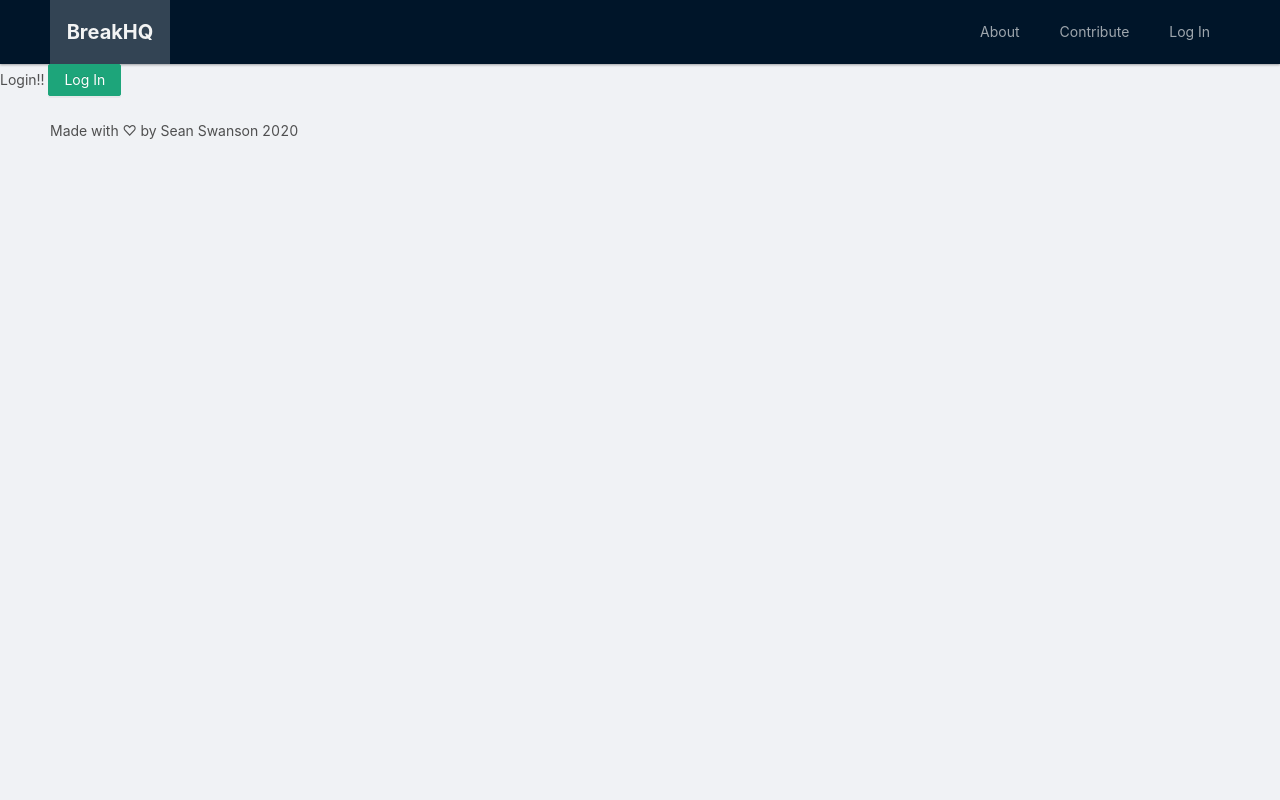
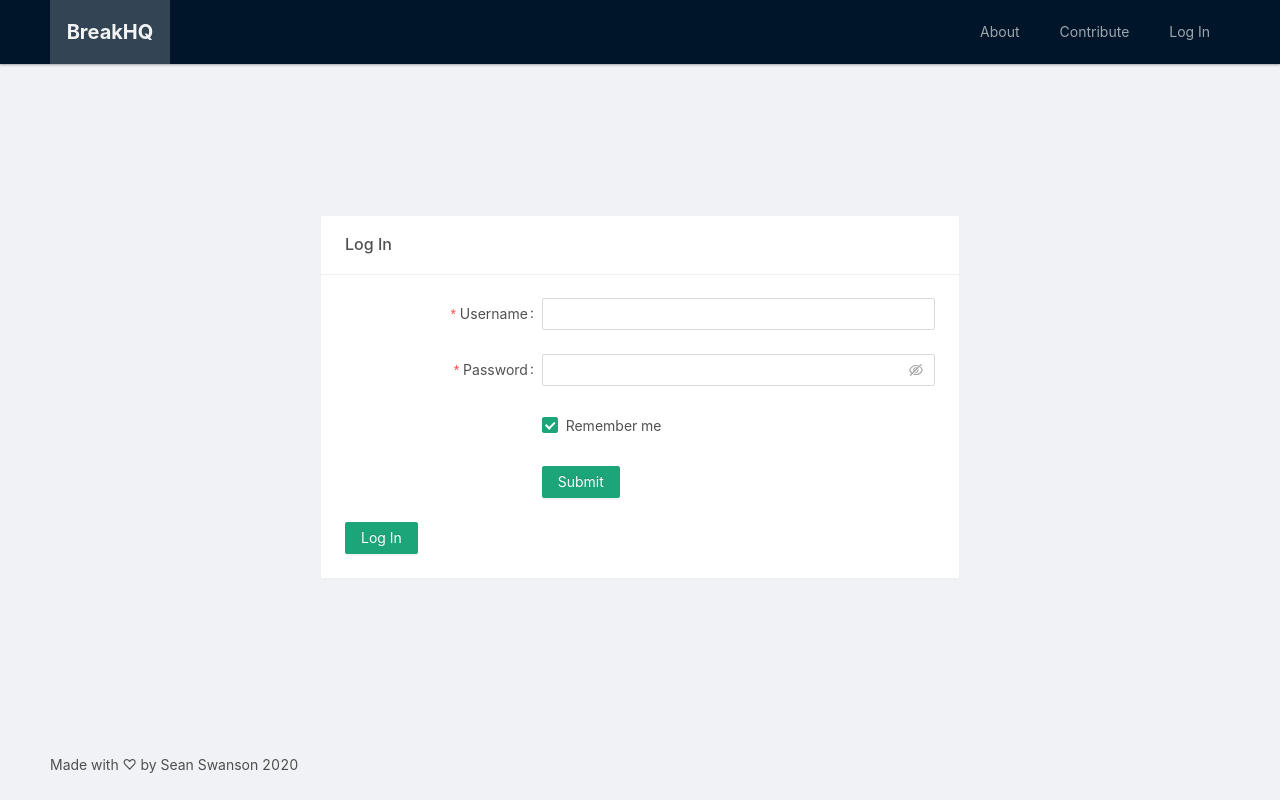
Before and after one commit to seancswanson/breakerbase, a React (Create React App) app: page /login in a window 1280 px wide. Built offline with nearby package versions, Linux system fonts and the light colour scheme.

Commit message:
Added auth form inside Login page component.

```diff
--- a/src/components/Login/Login.jsx
+++ b/src/components/Login/Login.jsx
@@ -1,5 +1,21 @@
 import React, { Component } from 'react';
-import { Button } from 'antd';
+import { Card, Form, Input, Button, Checkbox } from 'antd';
+
+const layout = {
+  labelCol: {
+    span: 8,
+  },
+  wrapperCol: {
+    span: 16,
+  },
+};
+const tailLayout = {
+  wrapperCol: {
+    offset: 8,
+    span: 16,
+  },
+};
+
 class Login extends Component {
   constructor(props) {
     super(props);
@@ -10,9 +26,69 @@
   render() {
     const { mockLogin } = this.props;
 
+    const onFinish = (values) => {
+      console.log('Success:', values);
+    };
+
+    const onFinishFailed = (errorInfo) => {
+      console.log('Failed:', errorInfo);
+    };
+
     return (
-      <div>
-        Login!!{' '}
+      <div
+        style={{
+          display: 'flex',
+          flex: '1',
+          alignItems: 'center',
+          justifyContent: 'center',
+        }}
+      >
+        <Card title="Log In" style={{ width: '50vw' }}>
+          <Form
+            {...layout}
+            name="basic"
+            initialValues={{
+              remember: true,
+            }}
+            onFinish={onFinish}
+            onFinishFailed={onFinishFailed}
+          >
+            <Form.Item
+              label="Username"
+              name="username"
+              rules={[
+                {
+                  required: true,
+                  message: 'Please input your username!',
+                },
+              ]}
+            >
+              <Input />
+            </Form.Item>
+
+            <Form.Item
+              label="Password"
+              name="password"
+              rules={[
+                {
+                  required: true,
+                  message: 'Please input your password!',
+                },
+              ]}
+            >
+              <Input.Password />
+            </Form.Item>
+
+            <Form.Item {...tailLayout} name="remember" valuePropName="checked">
+              <Checkbox>Remember me</Checkbox>
+            </Form.Item>
+
+            <Form.Item {...tailLayout}>
+              <Button type="primary" htmlType="submit">
+                Submit
+              </Button>
+            </Form.Item>
+          </Form>
           <Button
             type="primary"
             onClick={() => {
@@ -21,6 +97,7 @@
           >
             Log In
           </Button>
+        </Card>
       </div>
     );
   }
```
Lines whose indentation alone changed are shown as unchanged.
